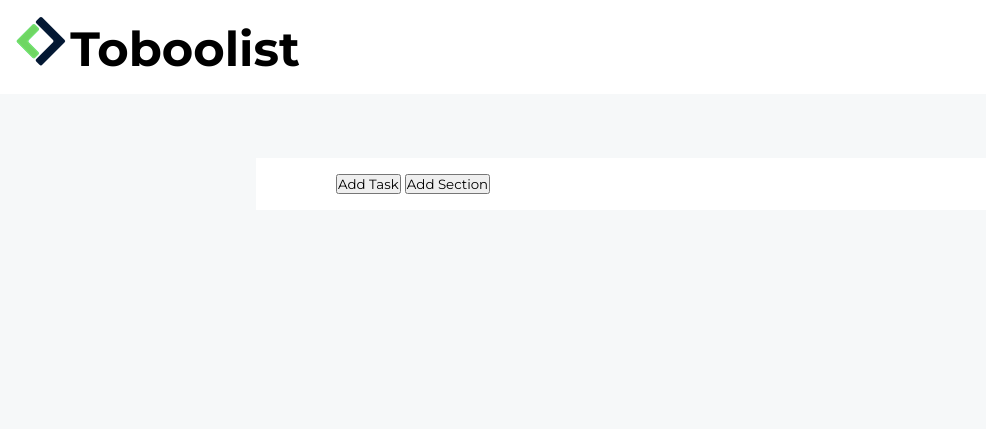
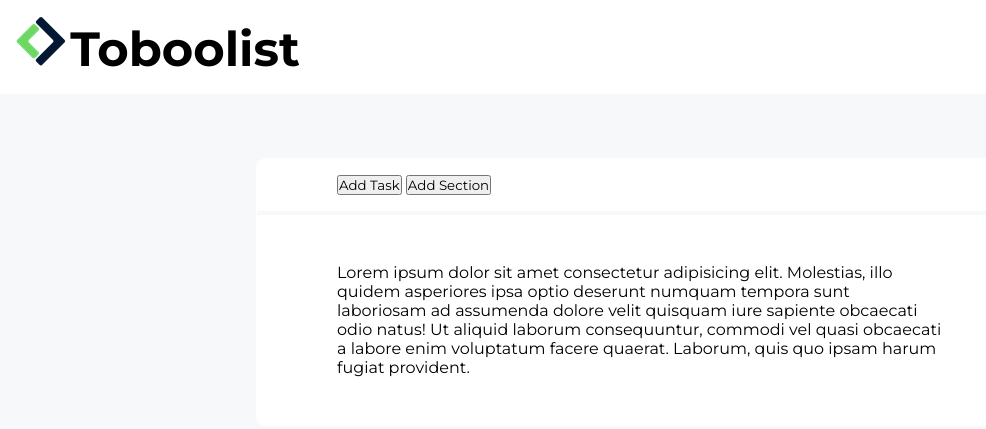
Before and after one commit to leonardopalluzzi/html-css-toboolist, a plain HTML site: page index.html in a window 1280 px wide. Shown: the whole page, without its empty margins (0-986 px from the left). Drawn offline with Linux system fonts and the light colour scheme.

Commit message:
full page base structure

```diff
--- a/css/style.css
+++ b/css/style.css
@@ -42,8 +42,18 @@ h1 {
     background-color: var(--tobo-lighter);
     width: 60%;
     margin: auto;
+    border: 1px solid var(--tobo-lighter);
+    border-top-left-radius: 10px;
+    border-top-right-radius: 10px;
+    border-bottom-left-radius: 10px;
+    border-bottom-right-radius: 10px;
 }
 
 .menu{
     padding: 1rem 5rem;
 }
+
+#todo_list{
+    border-top: 4px solid var(--tobo-light);
+    padding: 3rem 5rem;
+}
--- a/index.html
+++ b/index.html
@@ -26,7 +26,9 @@
         </section>
         <!-- /tool_bar  -->
         <section id="todo_list">
-            <div class="item"></div>
+            <div class="item">
+                Lorem ipsum dolor sit amet consectetur adipisicing elit. Molestias, illo quidem asperiores ipsa optio deserunt numquam tempora sunt laboriosam ad assumenda dolore velit quisquam iure sapiente obcaecati odio natus! Ut aliquid laborum consequuntur, commodi vel quasi obcaecati a labore enim voluptatum facere quaerat. Laborum, quis quo ipsam harum fugiat provident.
+            </div>
         </section>
         <!-- /todo_list  -->
     </main>
```
